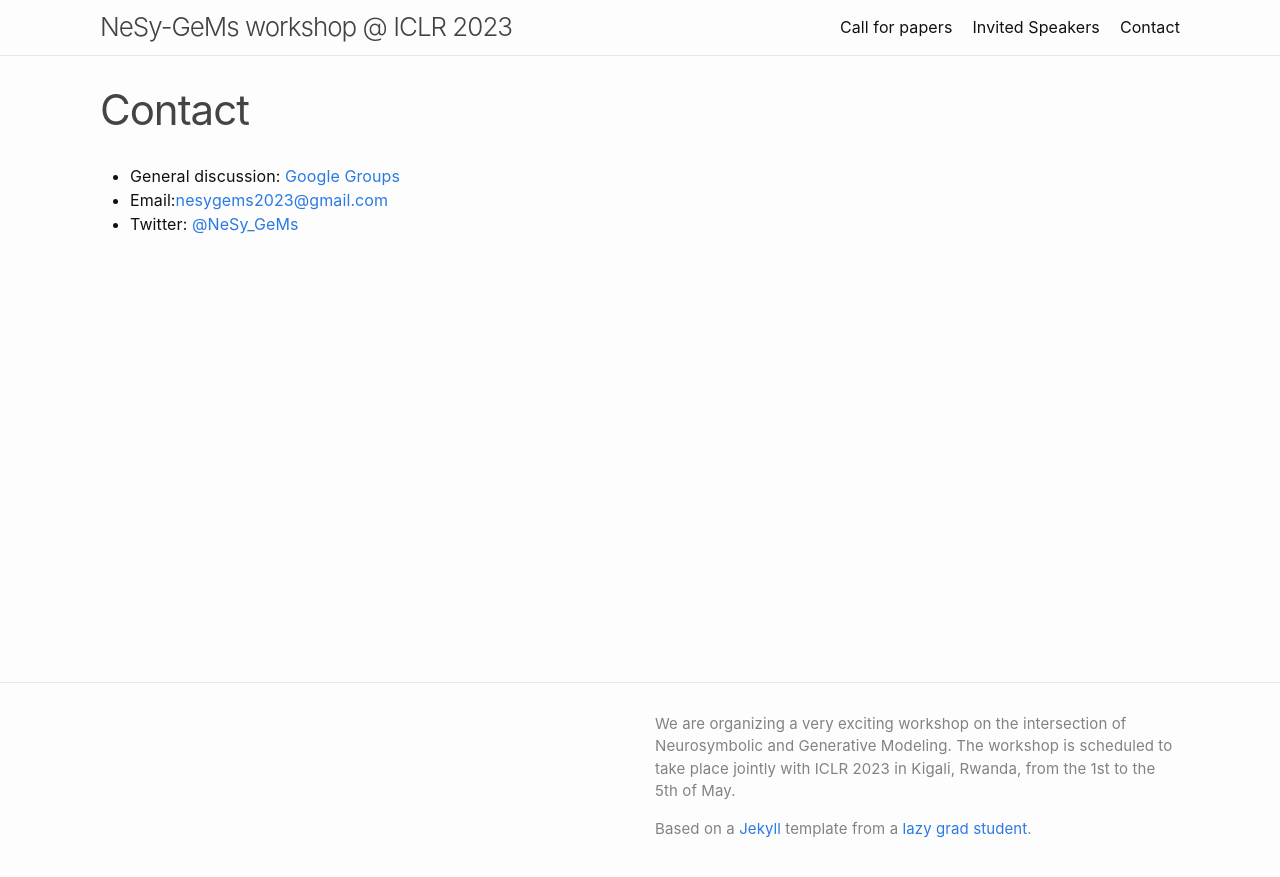
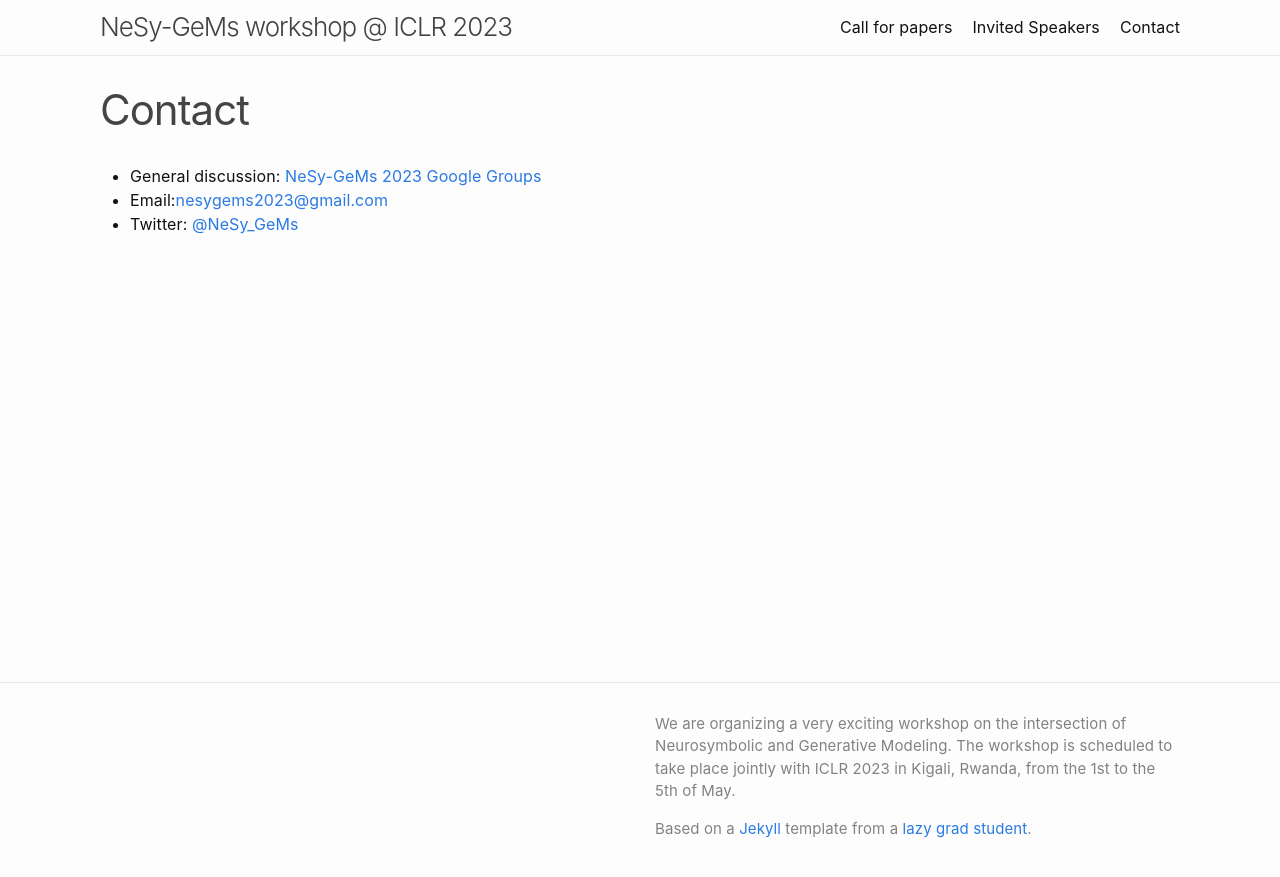
Before and after one commit to nesygems/nesygems.github.io, a Jekyll site: the page built from contact.md, in a window 1280 px wide. Shown: the top 877 px of the page. Built offline with Jekyll 4.4.1, drawn with Linux system fonts in a browser that asks for light colours.

Commit message:
Update contact.md

```diff
--- a/contact.md
+++ b/contact.md
@@ -4,6 +4,6 @@ title: Contact
 permalink: /contact/
 ---
 
-- General discussion: [Google Groups](https://groups.google.com/g/nesy-gems2023)
+- General discussion: [NeSy-GeMs 2023 Google Groups](https://groups.google.com/g/nesy-gems2023)
 - Email:[nesygems2023@gmail.com](mailto:nesygems2023@gmail.com)
 - Twitter: [@NeSy_GeMs](https://twitter.com/NeSy_GeMs/)
```
